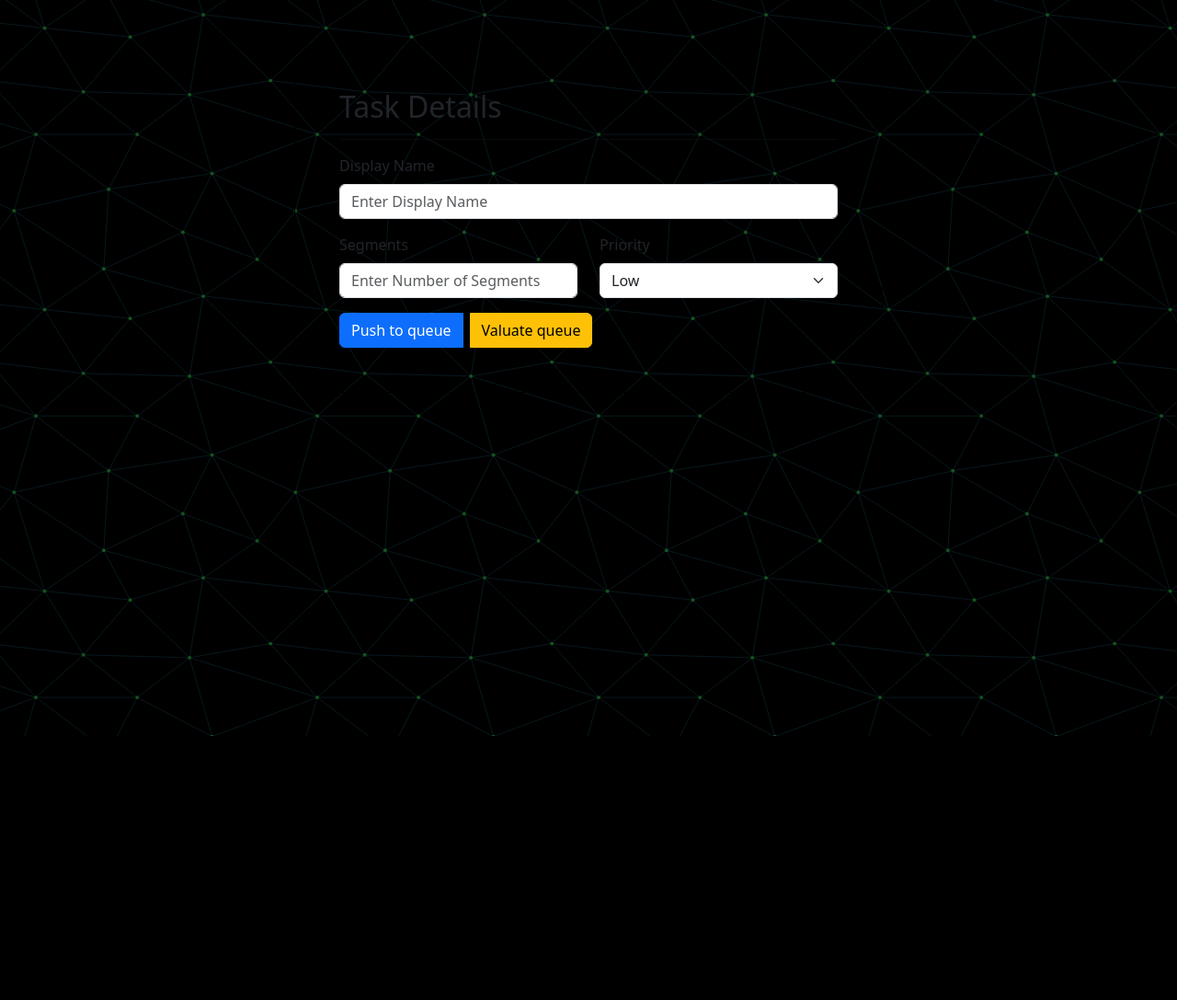
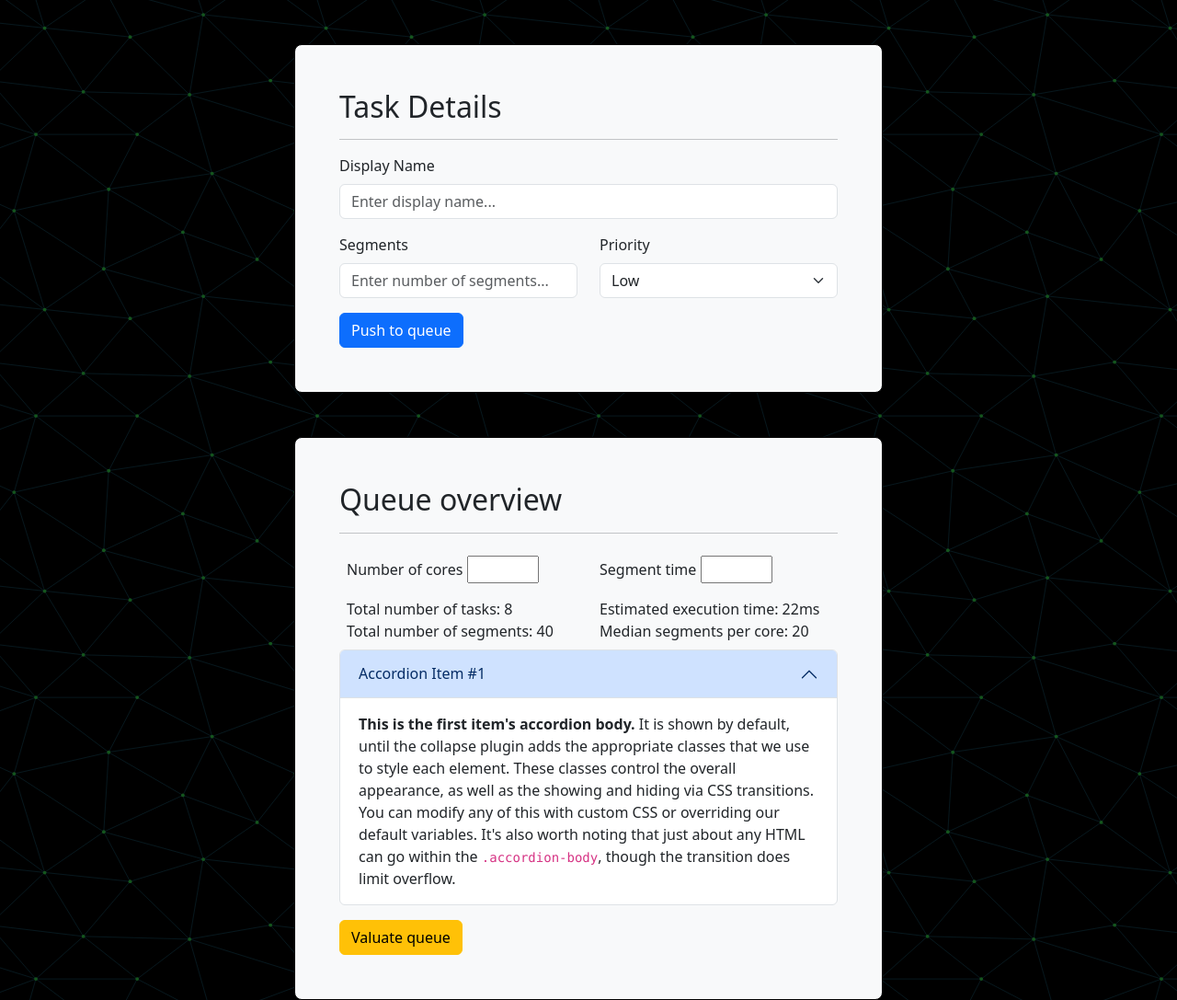
Before and after one commit to muhamedshabani/QueueProcessor, a website: page index.html in a window 1280 px wide. Shown: the whole page at 92% size. Before the commit the page ends 800 px from the top, so only its background shows below. Drawn offline with nearby package versions, Linux system fonts and the light colour scheme.

Commit message:
Queue overview

```diff
--- a/index.html
+++ b/index.html
@@ -11,7 +11,9 @@
     />
   </head>
   <body>
-    <div class="container mt-5 border-black border rounded-3 p-5 w-50">
+    <div
+      class="container mt-5 bg-body-tertiary border-black border rounded-3 p-5 w-50"
+    >
       <h2>Task Details</h2>
       <hr />
       <form id="taskForm">
@@ -22,7 +24,7 @@
             type="text"
             class="form-control"
             id="displayName"
-            placeholder="Enter Display Name"
+            placeholder="Enter display name..."
             required
           />
         </div>
@@ -35,7 +37,7 @@
               type="number"
               class="form-control"
               id="segments"
-              placeholder="Enter Number of Segments"
+              placeholder="Enter number of segments..."
               required
             />
           </div>
@@ -50,13 +52,69 @@
             </select>
           </div>
         </div>
+        <button type="submit" class="btn btn-primary">Push to queue</button>
+      </form>
+    </div>
 
-        <div class="btn-group gap-2">
-          <!-- Submit Button -->
-          <button type="submit" class="btn btn-primary">Push to queue</button>
-          <button type="" class="btn btn-warning">Valuate queue</button>
+    <div
+      class="container mt-5 bg-body-tertiary border-black border rounded-3 p-5 w-50"
+    >
+      <h2>Queue overview</h2>
+      <hr />
+      <div>
+        <div class="row p-2">
+          <div class="col col-6">
+            <label for="">Number of cores</label>
+            <input type="number" min="1" max="4" />
+          </div>
+          <div class="col col-6">
+            <label for="">Segment time</label>
+            <input type="number" min="1" max="9" step="1" />
+          </div>
         </div>
-      </form>
+        <div class="row p-2">
+          <div class="col col-6">Total number of tasks: 8</div>
+          <div class="col col-6">Estimated execution time: 22ms</div>
+          <div class="col col-6">Total number of segments: 40</div>
+          <div class="col col-6">Median segments per core: 20</div>
+        </div>
+      </div>
+      <div class="queueItem">
+        <div class="accordion" id="accordionExample">
+          <div class="accordion-item">
+            <h2 class="accordion-header">
+              <button
+                class="accordion-button"
+                type="button"
+                data-bs-toggle="collapse"
+                data-bs-target="#collapseOne"
+                aria-expanded="true"
+                aria-controls="collapseOne"
+              >
+                Accordion Item #1
+              </button>
+            </h2>
+            <div
+              id="collapseOne"
+              class="accordion-collapse collapse show"
+              data-bs-parent="#accordionExample"
+            >
+              <div class="accordion-body">
+                <strong>This is the first item's accordion body.</strong> It is
+                shown by default, until the collapse plugin adds the appropriate
+                classes that we use to style each element. These classes control
+                the overall appearance, as well as the showing and hiding via
+                CSS transitions. You can modify any of this with custom CSS or
+                overriding our default variables. It's also worth noting that
+                just about any HTML can go within the
+                <code>.accordion-body</code>, though the transition does limit
+                overflow.
+              </div>
+            </div>
+          </div>
+        </div>
+      </div>
+      <button type="" class="btn btn-warning mt-3">Valuate queue</button>
     </div>
 
     <script src="https://cdn.jsdelivr.net/npm/bootstrap@5.3.0/dist/js/bootstrap.bundle.min.js"></script>
```
